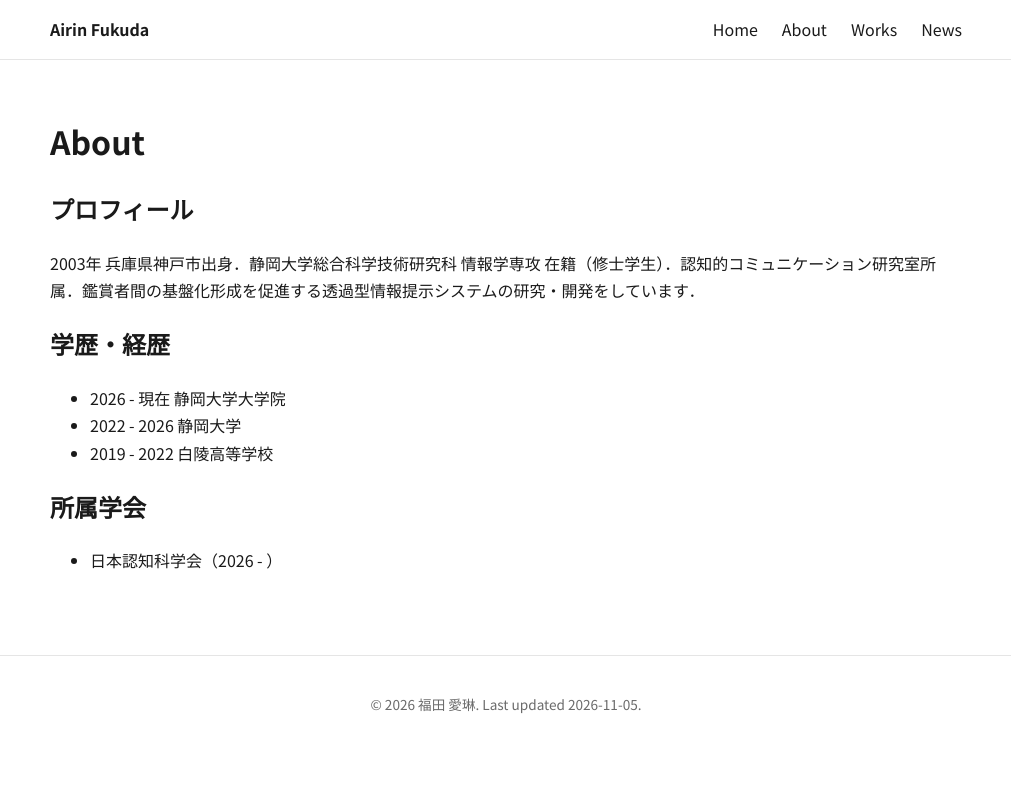
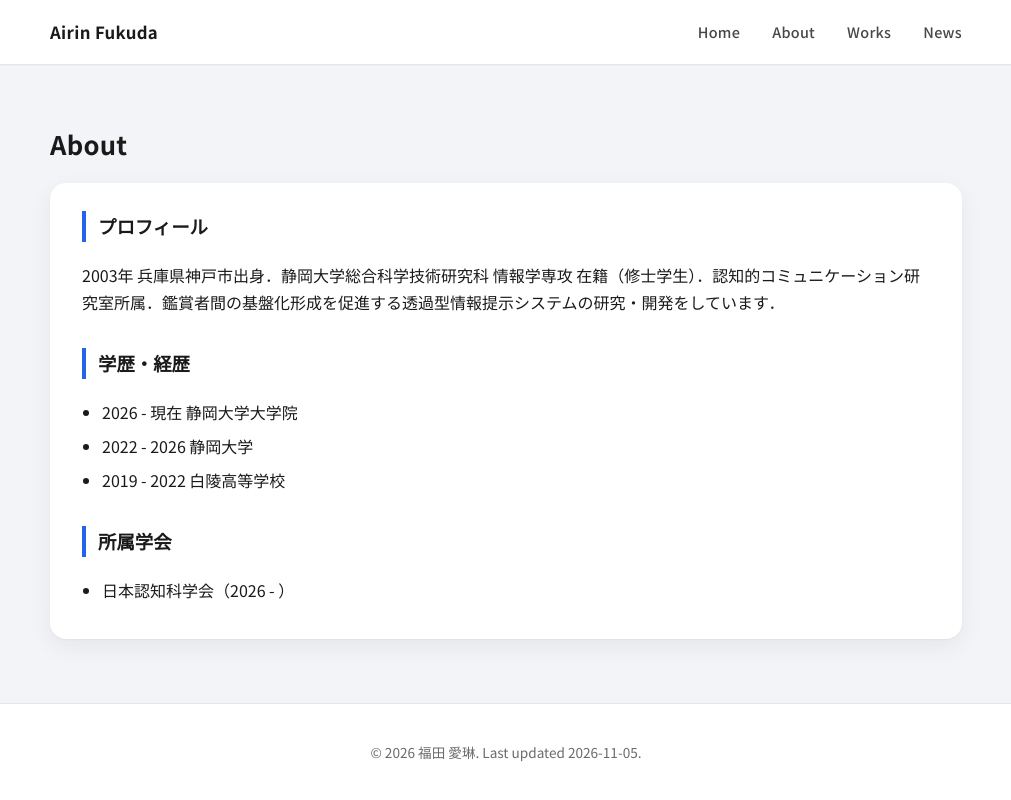
Before and after one commit to i2rin/i2rin.github.io, a Jekyll site: the page built from about.md, in a window 1280 px wide. Shown: the top 800 px of the page, without its empty margins (134-1145 px from the left). Built offline with Jekyll 4.4.1, drawn with Linux system fonts in a browser that asks for light colours.

Commit message:
fix design

```diff
--- a/_includes/profile.html
+++ b/_includes/profile.html
@@ -9,9 +9,7 @@
     <p class="profile-card__affiliation">{{ site.data.profile.affiliation }}</p>
 
     {% if site.data.profile.keywords %}
-    <ul class="profile-card__keywords">
-      {% for kw in site.data.profile.keywords %}<li>{{ kw }}</li>{% endfor %}
-    </ul>
+    <p class="profile-card__keywords">キーワード：{{ site.data.profile.keywords | join: "　" }}</p>
     {% endif %}
 
     {% if site.data.profile.links %}
--- a/_layouts/default.html
+++ b/_layouts/default.html
@@ -14,7 +14,15 @@
 <body>
   {% include header.html %}
   <main class="site-main">
-    {{ content }}
+    {% if page.content_card %}
+      {% assign content_parts = content | split: "</h1>" %}
+      {{ content_parts[0] }}</h1>
+      <div class="content-card">
+        {{ content_parts[1] }}
+      </div>
+    {% else %}
+      {{ content }}
+    {% endif %}
   </main>
   {% include footer.html %}
 </body>
--- a/assets/css/style.css
+++ b/assets/css/style.css
@@ -1,13 +1,16 @@
 :root {
-  --color-bg: #ffffff;
+  --color-bg: #f3f4f7;
+  --color-surface: #ffffff;
   --color-text: #1a1a1a;
   --color-muted: #6b6b6b;
   --color-muted-strong: #474747;
   --color-border: #e5e5e5;
   --color-accent: #2563eb;
+  --color-accent-strong: #1d4ed8;
   --color-accent-bg: #eef2ff;
   --color-award-bg: #fff7e6;
   --color-award-text: #92600a;
+  --shadow-card: 0 1px 2px rgba(16, 24, 40, 0.04), 0 8px 24px rgba(16, 24, 40, 0.06);
   --max-width: 960px;
 }
 
@@ -21,26 +24,34 @@ body {
   background: var(--color-bg);
   color: var(--color-text);
   line-height: 1.7;
+  -webkit-font-smoothing: antialiased;
 }
 
 a {
   color: var(--color-accent);
   text-decoration: none;
+  transition: color 0.15s ease;
 }
 
 a:hover {
+  color: var(--color-accent-strong);
   text-decoration: underline;
 }
 
 /* Header */
 .site-header {
+  background: var(--color-surface);
   border-bottom: 1px solid var(--color-border);
+  position: sticky;
+  top: 0;
+  z-index: 10;
+  box-shadow: 0 1px 0 rgba(16, 24, 40, 0.02);
 }
 
 .site-header__inner {
   max-width: var(--max-width);
   margin: 0 auto;
-  padding: 1rem 1.5rem;
+  padding: 1.1rem 1.5rem;
   display: flex;
   align-items: center;
   justify-content: space-between;
@@ -48,16 +59,27 @@ a:hover {
 
 .site-header__brand {
   font-weight: 700;
+  font-size: 1.05rem;
+  letter-spacing: 0.02em;
   color: var(--color-text);
 }
 
 .site-nav {
   display: flex;
-  gap: 1.5rem;
+  gap: 2rem;
 }
 
 .site-nav a {
-  color: var(--color-text);
+  color: var(--color-muted-strong);
+  font-size: 0.9rem;
+  font-weight: 500;
+  letter-spacing: 0.02em;
+  position: relative;
+}
+
+.site-nav a:hover {
+  color: var(--color-accent);
+  text-decoration: none;
 }
 
 .nav-toggle {
@@ -82,10 +104,47 @@ a:hover {
 .site-main {
   max-width: var(--max-width);
   margin: 0 auto;
-  padding: 2rem 1.5rem 4rem;
+  padding: 2.5rem 1.5rem 4rem;
+}
+
+.site-main h1 {
+  font-size: 1.6rem;
+  letter-spacing: 0.01em;
+}
+
+.site-main > h2,
+.works-section h2,
+.activity-section h2,
+.content-card h2 {
+  font-size: 1.15rem;
+  font-weight: 700;
+  padding-left: 0.75rem;
+  border-left: 4px solid var(--color-accent);
+  margin: 0 0 1.25rem;
+}
+
+.content-card {
+  background: var(--color-surface);
+  border-radius: 16px;
+  box-shadow: var(--shadow-card);
+  padding: 1.75rem 2rem;
+}
+
+.content-card h2:not(:first-child) {
+  margin-top: 2rem;
+}
+
+.content-card ul {
+  margin: 0;
+  padding-left: 1.25rem;
+}
+
+.content-card li {
+  margin-bottom: 0.4rem;
 }
 
 .site-footer {
+  background: var(--color-surface);
   border-top: 1px solid var(--color-border);
   color: var(--color-muted);
   font-size: 0.85rem;
@@ -97,16 +156,21 @@ a:hover {
 .profile-card {
   display: flex;
   align-items: flex-start;
-  gap: 1.5rem;
-  padding: 2rem 0;
+  gap: 1.75rem;
+  background: var(--color-surface);
+  border-radius: 16px;
+  box-shadow: var(--shadow-card);
+  padding: 2rem;
+  margin-bottom: 2.5rem;
 }
 
 .profile-card__photo {
   width: 160px;
   height: 160px;
-  border-radius: 8px;
+  border-radius: 12px;
   object-fit: cover;
   flex-shrink: 0;
+  box-shadow: var(--shadow-card);
 }
 
 .profile-card__info {
@@ -131,7 +195,12 @@ a:hover {
   margin-left: 0.5rem;
 }
 
-.profile-card__keywords,
+.profile-card__keywords {
+  color: var(--color-muted-strong);
+  font-size: 0.9rem;
+  margin: 0.75rem 0;
+}
+
 .profile-card__links {
   list-style: none;
   display: flex;
@@ -139,14 +208,6 @@ a:hover {
   gap: 0.5rem;
   padding: 0;
   margin: 0.75rem 0;
-}
-
-.profile-card__keywords li {
-  background: var(--color-accent-bg);
-  color: var(--color-accent);
-  border-radius: 999px;
-  padding: 0.2rem 0.75rem;
-  font-size: 0.8rem;
 }
 
 .profile-card__link-icon {
@@ -178,13 +239,33 @@ a:hover {
 
 /* Works list */
 .works-section {
-  margin-bottom: 3rem;
+  background: var(--color-surface);
+  border-radius: 16px;
+  box-shadow: var(--shadow-card);
+  padding: 1.75rem 2rem;
+  margin-bottom: 2rem;
+}
+
+.works-section ul {
+  list-style: none;
+  padding: 0;
+  margin: 0;
 }
 
 .work-item {
-  list-style: none;
   border-bottom: 1px solid var(--color-border);
-  padding: 1rem 0;
+  padding: 1.1rem 0.5rem;
+  margin: 0 -0.5rem;
+  border-radius: 8px;
+  transition: background 0.15s ease;
+}
+
+.work-item:hover {
+  background: var(--color-accent-bg);
+}
+
+.work-item:last-child {
+  border-bottom: none;
 }
 
 .work-item__title {
@@ -203,8 +284,8 @@ a:hover {
   display: inline-block;
   font-size: 0.75rem;
   border: 1px solid var(--color-border);
-  border-radius: 4px;
-  padding: 0.1rem 0.5rem;
+  border-radius: 999px;
+  padding: 0.15rem 0.65rem;
   margin-right: 0.4rem;
 }
 
@@ -218,51 +299,77 @@ a:hover {
   display: inline-block;
   font-size: 0.75rem;
   border: 1px solid var(--color-border);
-  border-radius: 4px;
-  padding: 0.1rem 0.5rem;
+  border-radius: 999px;
+  padding: 0.15rem 0.65rem;
   margin-right: 0.4rem;
+  transition: border-color 0.15s ease, color 0.15s ease;
 }
 
 .work-item__link:hover {
   text-decoration: none;
   border-color: var(--color-accent);
+  color: var(--color-accent-strong);
 }
 
 /* Activity list */
 .activity-section {
-  margin-bottom: 3rem;
+  background: var(--color-surface);
+  border-radius: 16px;
+  box-shadow: var(--shadow-card);
+  padding: 1.75rem 2rem;
+  margin-bottom: 2rem;
+}
+
+.activity-section ul {
+  list-style: none;
+  padding: 0;
+  margin: 0;
 }
 
 .activity-section__more {
   text-align: right;
-  margin: 0.75rem 0 0;
+  margin: 1rem 0 0;
 }
 
 .button {
   display: inline-block;
   border: 1px solid var(--color-accent);
-  border-radius: 4px;
+  border-radius: 999px;
   color: var(--color-accent);
-  padding: 0.4rem 1rem;
+  padding: 0.45rem 1.2rem;
   font-size: 0.85rem;
+  font-weight: 500;
+  transition: background 0.15s ease, color 0.15s ease, box-shadow 0.15s ease;
 }
 
 .button:hover {
   background: var(--color-accent);
   color: #fff;
   text-decoration: none;
+  box-shadow: 0 4px 12px rgba(37, 99, 235, 0.25);
 }
 
 .activity-item {
-  list-style: none;
   border-bottom: 1px solid var(--color-border);
-  padding: 1rem 0;
+  padding: 1rem 0.5rem;
+  margin: 0 -0.5rem;
+  border-radius: 8px;
+  transition: background 0.15s ease;
+}
+
+.activity-item:hover {
+  background: var(--color-accent-bg);
+}
+
+.activity-item:last-child {
+  border-bottom: none;
 }
 
 .activity-item__date {
   color: var(--color-muted);
-  font-size: 0.85rem;
-  margin: 0 0 0.25rem;
+  font-size: 0.8rem;
+  letter-spacing: 0.02em;
+  margin: 0 0 0.3rem;
 }
 
 .activity-item__text {
@@ -277,7 +384,6 @@ a:hover {
     text-align: center;
   }
 
-  .profile-card__keywords,
   .profile-card__links {
     justify-content: center;
   }
@@ -309,7 +415,8 @@ a:hover {
 
 @media (prefers-color-scheme: dark) {
   :root {
-    --color-bg: #121212;
+    --color-bg: #0d0d0d;
+    --color-surface: #1a1a1a;
     --color-text: #f0f0f0;
     --color-muted: #a3a3a3;
     --color-muted-strong: #d0d0d0;
@@ -317,5 +424,6 @@ a:hover {
     --color-accent-bg: #1e2a4a;
     --color-award-bg: #3a2c12;
     --color-award-text: #f0c272;
+    --shadow-card: 0 1px 2px rgba(0, 0, 0, 0.3), 0 8px 24px rgba(0, 0, 0, 0.4);
   }
 }
```
Also changed, not shown: about.md (+2 -1 lines).
